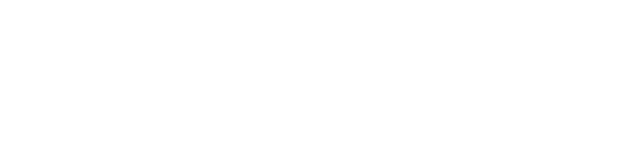
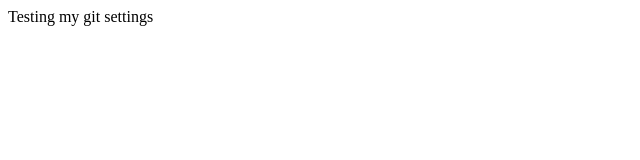
Before and after one commit to Ikem43/DevPro, a plain HTML site: page index.html in a window 1280 px wide. Shown: the whole page, without its empty margins (0-640 px from the left). Drawn offline with Linux system fonts and the light colour scheme.

Commit message:
testing my account settings

```diff
--- a/index.html
+++ b/index.html
@@ -7,6 +7,6 @@
     <title>Dev Pro</title>
 </head>
 <body>
-
+    Testing my git settings
 </body>
 </html>
```
